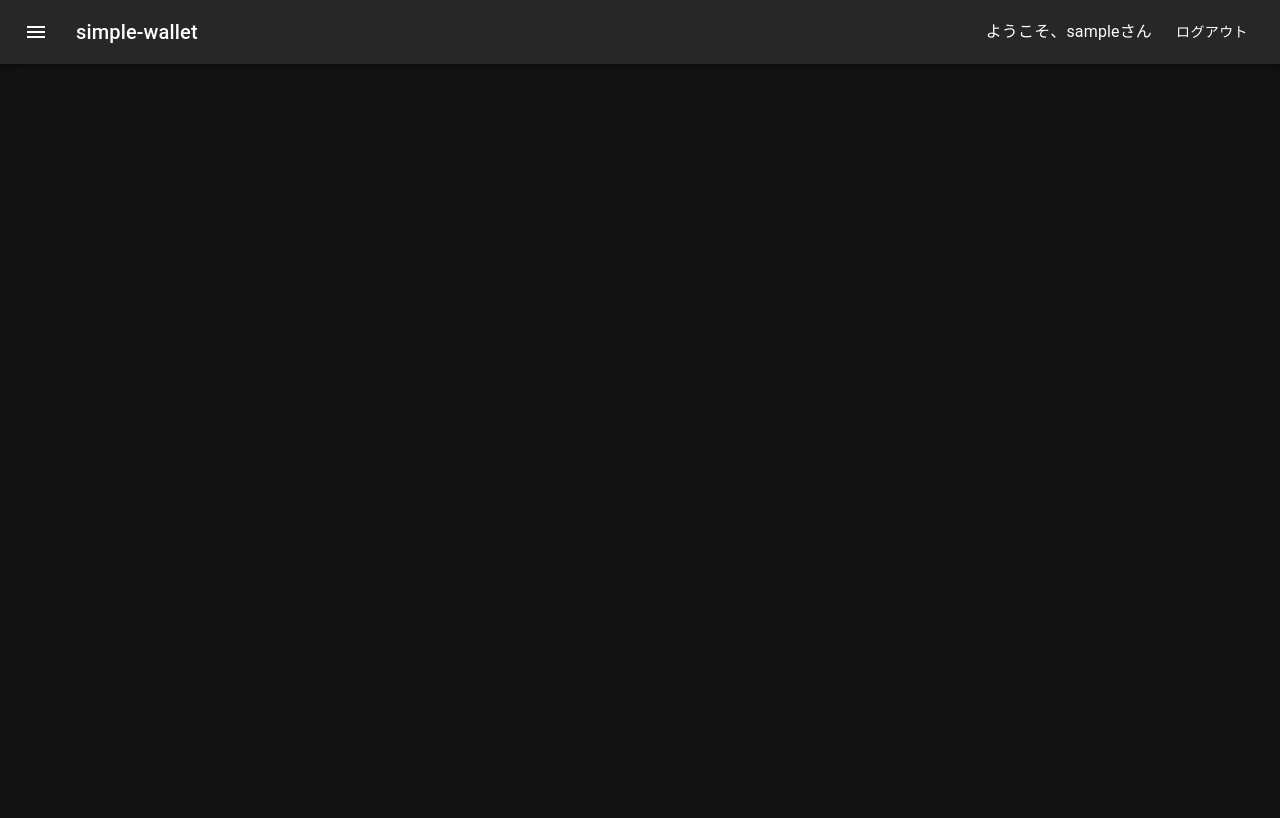
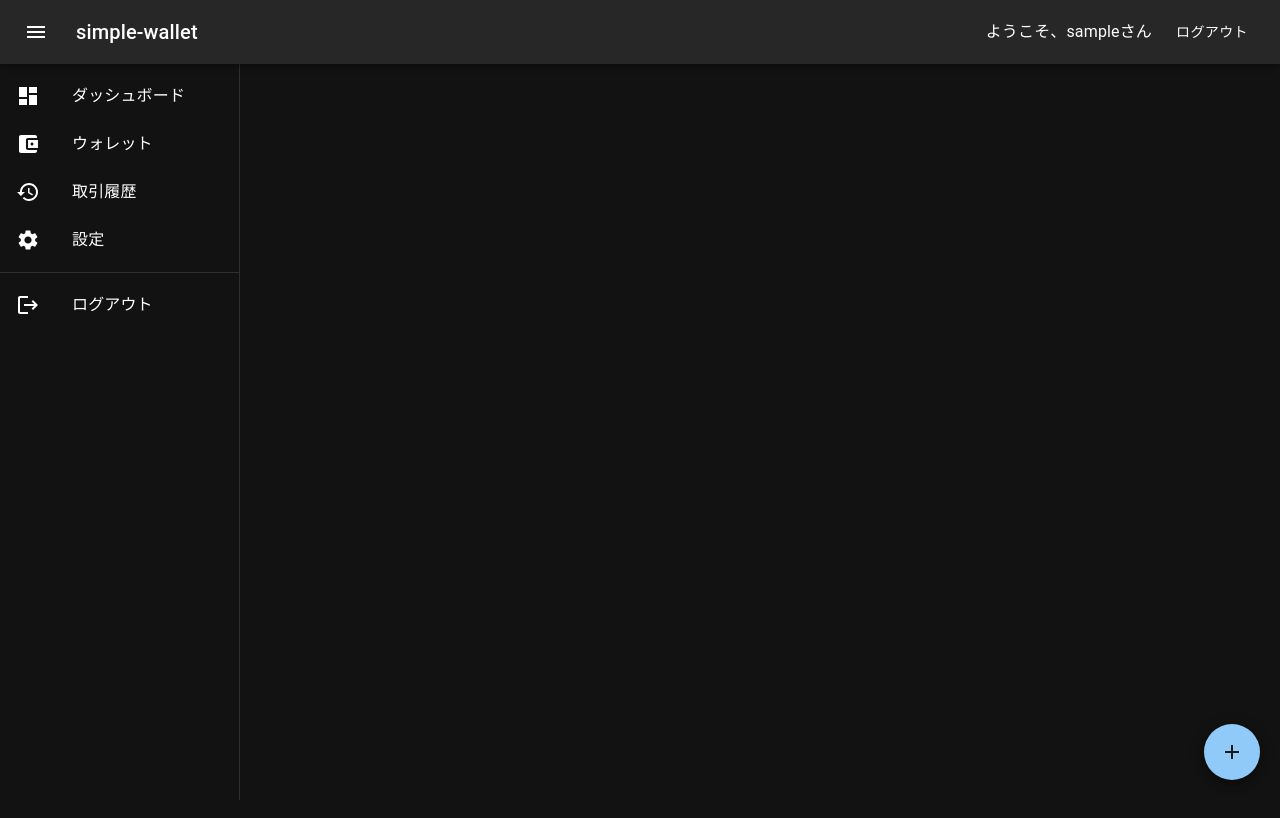
Before and after one commit to hamuchan214/simple_wallet, a React (Vite) app in the folder frontend/: page /dashboard in a window 1280 px wide. Shown: the top 818 px of the page. Built offline with nearby package versions, Linux system fonts and the light colour scheme; no server answers; sample sign-in values are in the browser's storage.

Commit message:
add: sidebar, add button

```diff
--- /dev/null
+++ b/frontend/src/components/addbutton.tsx
@@ -0,0 +1,11 @@
+import Fab from '@mui/material/Fab';
+import AddIcon from '@mui/icons-material/Add';
+import { SxProps } from '@mui/system';
+
+export default function AddButton() {
+  return (
+    <Fab color="primary" aria-label="add" sx={{ position: 'absolute', bottom: 20, right: 20 }}>
+      <AddIcon />
+    </Fab>
+  );
+}
--- a/frontend/src/components/appbar.tsx
+++ b/frontend/src/components/appbar.tsx
@@ -7,7 +7,11 @@ import IconButton from '@mui/material/IconButton';
 import MenuIcon from '@mui/icons-material/Menu';
 import { useNavigate } from 'react-router-dom';
 
-export default function ButtonAppBar() {
+interface ButtonAppBarProps {
+  onMenuClick: () => void;
+}
+
+export default function ButtonAppBar({ onMenuClick }: ButtonAppBarProps) {
   const navigate = useNavigate();
   const username = localStorage.getItem('username');
 
@@ -18,8 +22,12 @@ export default function ButtonAppBar() {
   };
 
   return (
-    <Box sx={{ flexGrow: 1 }}>
-      <AppBar position="static">
+    <AppBar
+      position="fixed"
+      sx={{
+        zIndex: (theme) => theme.zIndex.drawer + 1
+      }}
+    >
       <Toolbar>
         <IconButton
           size="large"
@@ -27,6 +35,7 @@ export default function ButtonAppBar() {
           color="inherit"
           aria-label="menu"
           sx={{ mr: 2 }}
+          onClick={onMenuClick}
         >
           <MenuIcon />
         </IconButton>
@@ -41,6 +50,5 @@ export default function ButtonAppBar() {
         </Button>
       </Toolbar>
     </AppBar>
-    </Box>
   );
 }
--- a/frontend/src/components/sidebar.tsx
+++ b/frontend/src/components/sidebar.tsx
@@ -1,11 +1,83 @@
-import { Box } from '@mui/material';
+import { Box, Drawer, List, ListItem, ListItemButton, ListItemIcon, ListItemText, Divider } from '@mui/material';
+import DashboardIcon from '@mui/icons-material/Dashboard';
+import AccountBalanceWalletIcon from '@mui/icons-material/AccountBalanceWallet';
+import HistoryIcon from '@mui/icons-material/History';
+import SettingsIcon from '@mui/icons-material/Settings';
+import LogoutIcon from '@mui/icons-material/Logout';
+import { useNavigate } from 'react-router-dom';
 
-export default function Sidebar() {
+interface SidebarProps {
+  open: boolean;
+  onClose: () => void;
+  variant: "permanent" | "temporary";
+}
 
+const drawerWidth = 240;
+
+export default function Sidebar({ open, onClose, variant }: SidebarProps) {
+  const navigate = useNavigate();
+
+  const handleLogout = () => {
+    localStorage.removeItem('token');
+    localStorage.removeItem('userId');
+    localStorage.removeItem('username');
+    navigate('/');
+  };
+
+  const menuItems = [
+    { text: 'ダッシュボード', icon: <DashboardIcon />, path: '/dashboard' },
+    { text: 'ウォレット', icon: <AccountBalanceWalletIcon />, path: '/wallet' },
+    { text: '取引履歴', icon: <HistoryIcon />, path: '/history' },
+    { text: '設定', icon: <SettingsIcon />, path: '/settings' },
+  ];
+
+  const handleNavigation = (path: string) => {
+    navigate(path);
+    if (variant === "temporary") {
+      onClose();
+    }
+  };
 
   return(
-    <Box>
-
-    </Box>
+    <Drawer
+      variant={variant}
+      open={open}
+      onClose={onClose}
+      sx={{
+        width: variant === "permanent" ? drawerWidth : "auto",
+        flexShrink: 0,
+        '& .MuiDrawer-paper': {
+          width: drawerWidth,
+          boxSizing: 'border-box',
+          backgroundColor: 'background.paper',
+        },
+      }}
+    >
+      <Box sx={{ overflow: 'auto', mt: 8 }}>
+        <List>
+          {menuItems.map((item) => (
+            <ListItem key={item.text} disablePadding>
+              <ListItemButton onClick={() => handleNavigation(item.path)}>
+                <ListItemIcon>
+                  {item.icon}
+                </ListItemIcon>
+                <ListItemText primary={item.text} />
+              </ListItemButton>
+            </ListItem>
+          ))}
+        </List>
+        <Divider />
+        <List>
+          <ListItem disablePadding>
+            <ListItemButton onClick={handleLogout}>
+              <ListItemIcon>
+                <LogoutIcon />
+              </ListItemIcon>
+              <ListItemText primary="ログアウト" />
+            </ListItemButton>
+          </ListItem>
+        </List>
+      </Box>
+    </Drawer>
   );
 }
--- a/frontend/src/pages/Dashboard.tsx
+++ b/frontend/src/pages/Dashboard.tsx
@@ -4,8 +4,12 @@ import { ThemeProvider, createTheme } from '@mui/material/styles';
 import axios from 'axios';
 import requests from '../utils/endpoints';
 import { useNavigate } from 'react-router-dom';
+import useMediaQuery from '@mui/material/useMediaQuery';
+import { useTheme } from '@mui/material/styles';
 
 import ButtonAppBar from '../components/appbar';
+import Sidebar from '../components/sidebar';
+import AddButton from '../components/addbutton';
 
 const darkTheme = createTheme({
   palette: {
@@ -32,6 +36,13 @@ interface UserData {
 
 const Dashboard = () => {
   const navigate = useNavigate();
+  const theme = useTheme();
+  const isMobile = useMediaQuery(theme.breakpoints.down('sm'));
+  const [mobileOpen, setMobileOpen] = useState(false);
+
+  const handleDrawerToggle = () => {
+    setMobileOpen(!mobileOpen);
+  };
 
   useEffect(() => {
     const token = localStorage.getItem('token');
@@ -87,12 +98,43 @@ const Dashboard = () => {
   return (
     <ThemeProvider theme={darkTheme}>
       <CssBaseline />
-      <Box sx={{ flexGrow: 1 }}>
-        <ButtonAppBar />
-        <Container>
+      <Box sx={{ display: 'flex' }}>
+        <ButtonAppBar onMenuClick={handleDrawerToggle} />
 
-        </Container>
+        {/* モバイル用Sidebar */}
+        {isMobile && (
+          <Sidebar
+            variant="temporary"
+            open={mobileOpen}
+            onClose={handleDrawerToggle}
+          />
+        )}
+
+        {/* デスクトップ用Sidebar */}
+        {!isMobile && (
+          <Sidebar
+            variant="permanent"
+            open={true}
+            onClose={() => {}}
+          />
+        )}
+
+        <Box
+          component="main"
+          sx={{
+            flexGrow: 1,
+            p: 3,
+            mt: 8,
+            backgroundColor: 'background.default',
+            minHeight: '100vh',
+          }}
+        >
+          <Container>
+            {/* ここにダッシュボードのコンテンツを配置 */}
+          </Container>
+        </Box>
       </Box>
+      <AddButton />
     </ThemeProvider>
   );
 };
```
Lines whose indentation alone changed are shown as unchanged.
